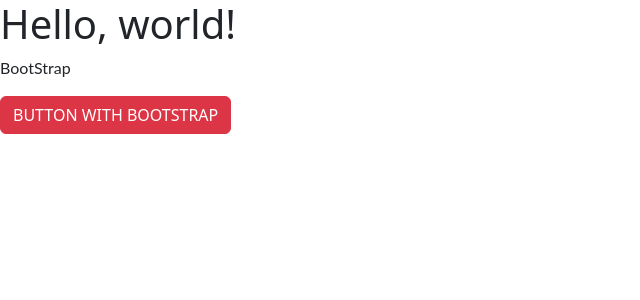
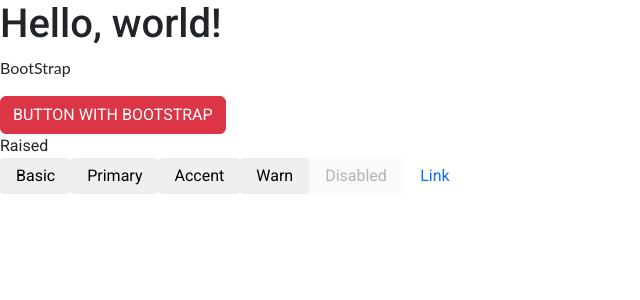
Before and after one commit to Renucopata/Angular-Practice, an Angular app: page / in a window 1280 px wide. Shown: the top 300 px of the page, without its empty margins (0-640 px from the left). Built offline with nearby package versions, Linux system fonts and the light colour scheme.

Commit message:
[29-08-2022 task 2] angular material

```diff
--- a/package.json
+++ b/package.json
@@ -12,13 +12,17 @@
   },
   "dependencies": {
     "@angular/animations": "^14.0.0",
+    "@angular/cdk": "^14.2.0",
     "@angular/common": "^14.0.0",
     "@angular/compiler": "^14.0.0",
     "@angular/core": "^14.0.0",
     "@angular/forms": "^14.0.0",
+    "@angular/material": "^14.2.0",
     "@angular/platform-browser": "^14.0.0",
     "@angular/platform-browser-dynamic": "^14.0.0",
     "@angular/router": "^14.0.0",
+    "@popperjs/core": "^2.11.6",
+    "bootstrap": "^5.2.0",
     "rxjs": "~7.5.0",
     "tslib": "^2.3.0",
     "zone.js": "~0.11.4"
--- a/src/app/app.component.html
+++ b/src/app/app.component.html
@@ -4,3 +4,15 @@
 </p>
 
 <button class="btn btn-danger">BUTTON WITH BOOTSTRAP</button>
+
+<section>
+<div class="example-label">Raised</div>
+<div class="example-button-row">
+  <button mat-raised-button>Basic</button>
+  <button mat-raised-button color="primary">Primary</button>
+  <button mat-raised-button color="accent">Accent</button>
+  <button mat-raised-button color="warn">Warn</button>
+  <button mat-raised-button disabled>Disabled</button>
+  <a mat-raised-button href="https://www.google.com/" target="_blank">Link</a>
+</div>
+</section>
--- a/src/app/app.module.ts
+++ b/src/app/app.module.ts
@@ -4,9 +4,11 @@
 
 import { AppComponent } from './app.component';
 import { HelloComponent } from './hello.component';
+import { BrowserAnimationsModule } from '@angular/platform-browser/animations';
+import { MatButtonModule } from '@angular/material/button';
 
 @NgModule({
-  imports:      [ BrowserModule, FormsModule ],
+  imports:      [ BrowserModule, FormsModule, BrowserAnimationsModule, MatButtonModule ],
   declarations: [ AppComponent, HelloComponent ],
   bootstrap:    [ AppComponent ]
 })
--- a/src/index.html
+++ b/src/index.html
@@ -5,10 +5,15 @@
     <meta name="viewport" content="width=device-width, initial-scale=1">
     <title>Bootstrap demo</title>
     <link href="https://cdn.jsdelivr.net/npm/bootstrap@5.2.1/dist/css/bootstrap.min.css" rel="stylesheet" integrity="sha384-iYQeCzEYFbKjA/T2uDLTpkwGzCiq6soy8tYaI1GyVh/UjpbCx/TYkiZhlZB6+fzT" crossorigin="anonymous">
+
+    <link rel="preconnect" href="https://fonts.gstatic.com">
+    <link href="https://fonts.googleapis.com/css2?family=Roboto:wght@300;400;500&display=swap" rel="stylesheet">
+    <link href="https://fonts.googleapis.com/icon?family=Material+Icons" rel="stylesheet">
   </head>
   <body>
     <h1>Hello, world!</h1>
     <script src="https://cdn.jsdelivr.net/npm/bootstrap@5.2.1/dist/js/bootstrap.bundle.min.js" integrity="sha384-u1OknCvxWvY5kfmNBILK2hRnQC3Pr17a+RTT6rIHI7NnikvbZlHgTPOOmMi466C8" crossorigin="anonymous"></script>
+    <body class="mat-typography">
     <my-app></my-app>
   </body>
 </html>
--- a/src/styles.css
+++ b/src/styles.css
@@ -1 +1,3 @@
 /* Add application styles & imports to this file! */
+html, body { height: 100%; }
+body { margin: 0; font-family: Roboto, "Helvetica Neue", sans-serif; }
```
